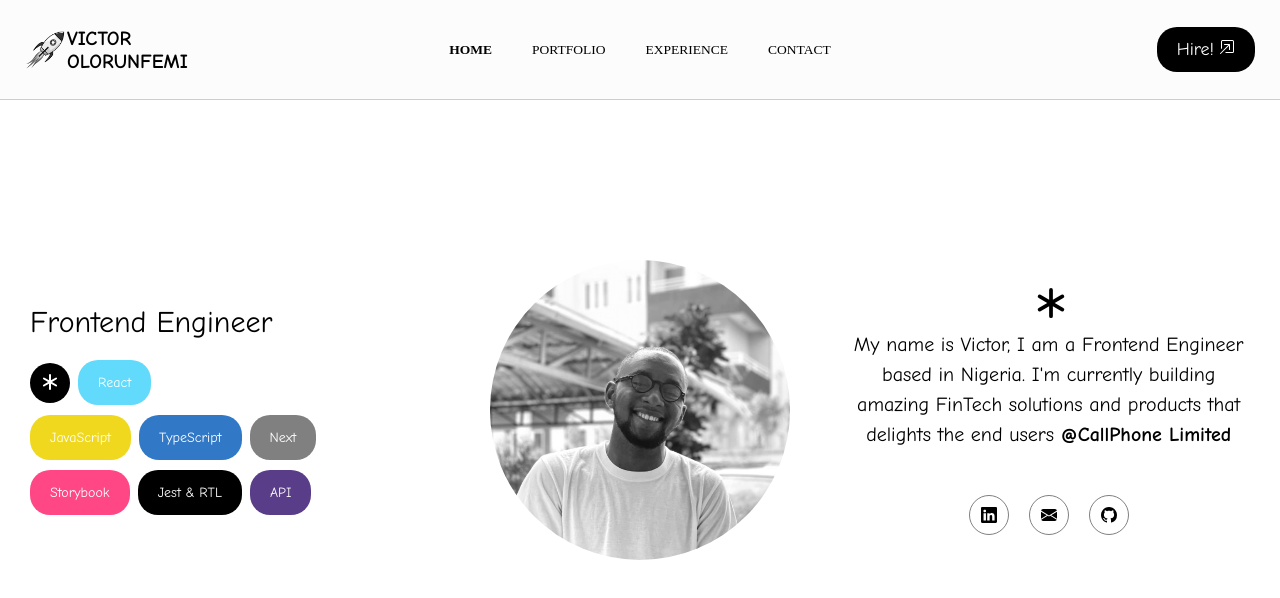
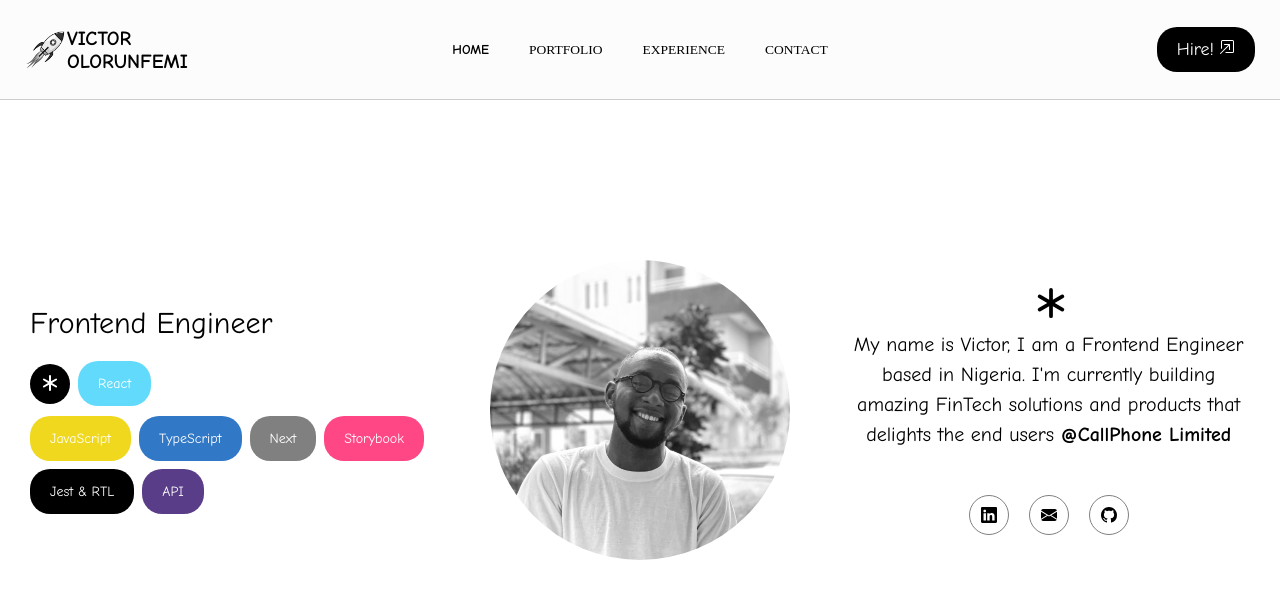
Before and after one commit to clefayomide/personal_portfolio, a Next.js app: page / in a window 1280 px wide. Shown: the top 598 px of the page. Built offline with nearby package versions, Linux system fonts and the light colour scheme.

Commit message:
completed responsiveness for home and portfolio

```diff
--- a/src/components/header/Header.jsx
+++ b/src/components/header/Header.jsx
@@ -16,7 +16,12 @@ export const Header = ({ current_route }) => {
         <ul className={styles.list}>
           <li
             className={styles.list_item}
-            style={{ fontWeight: `${current_route === "/" && "600"}` }}
+            style={{
+              fontWeight: `${current_route === "/" && "600"}`,
+              fontFamily: `${
+                current_route === "/" && "var(--comic_neue_bold)"
+              }`,
+            }}
           >
             <Link href={"/"}>HOME</Link>
           </li>
@@ -24,6 +29,9 @@ export const Header = ({ current_route }) => {
             className={styles.list_item}
             style={{
               fontWeight: `${current_route === "/portfolio" && "600"}`,
+              fontFamily: `${
+                current_route === "/portfolio" && "var(--comic_neue_bold)"
+              }`,
             }}
           >
             <Link href={"/portfolio"}>PORTFOLIO</Link>
@@ -32,13 +40,21 @@ export const Header = ({ current_route }) => {
             className={styles.list_item}
             style={{
               fontWeight: `${current_route === "/experience" && "600"}`,
+              fontFamily: `${
+                current_route === "/experience" && "var(--comic_neue_bold)"
+              }`,
             }}
           >
             <Link href={"/"}>EXPERIENCE</Link>
           </li>
           <li
             className={styles.list_item}
-            style={{ fontWeight: `${current_route === "/contact" && "600"}` }}
+            style={{
+              fontWeight: `${current_route === "/contact" && "600"}`,
+              fontFamily: `${
+                current_route === "/contact" && "var(--comic_neue_bold)"
+              }`,
+            }}
           >
             <Link href={"/"}>CONTACT</Link>
           </li>
--- a/src/components/header/Header.module.css
+++ b/src/components/header/Header.module.css
@@ -32,7 +32,7 @@
   justify-content: space-between;
   gap: 40px;
   list-style: none;
-  /* font-family: var(--comic_neue_); */
+  /* font-family: var(--comic_neue_bold); */
   font-weight: 500;
   font-size: 13.5px;
 }
--- a/src/components/portfolio/Portfolio.jsx
+++ b/src/components/portfolio/Portfolio.jsx
@@ -3,13 +3,13 @@ import React from "react";
 import UIConverter from "../../assets/ui-currency-converter.png";
 import styles from "./Portfolio.module.css";
 
-export const Portfolio = ({ title, stacks, desc }) => {
+export const Portfolio = ({ title, stacks, desc, link }) => {
   return (
     <div className={styles.card_container}>
       <h1 className={styles.title}>{title}</h1>
       <p className={styles.stacks}>{stacks}</p>
       <p className={styles.desc}>{desc}</p>
-      <a href="#" className={styles.live_container}>
+      <a href={link} className={styles.live_container} target="_blank" rel="n">
         <svg
           xmlns="http://www.w3.org/2000/svg"
           width="16"
--- a/src/components/summary/profile/Profile.jsx
+++ b/src/components/summary/profile/Profile.jsx
@@ -35,9 +35,6 @@ export const Designation = () => {
           <Button text="JavaScript" backgroundColor="#EFD81D" fontSize="14px" />
           <Button text="TypeScript" backgroundColor="#3178C6" fontSize="14px" />
           <Button text="Next" backgroundColor="grey" fontSize="14px" />
-        </div>
-
-        <div className={styles.languages_container}>
           <Button text="Storybook" backgroundColor="#FF4785" fontSize="14px" />
           <Button text="Jest & RTL" backgroundColor="#000000" fontSize="14px" />
           <Button text="API" backgroundColor="#593D88" fontSize="14px" />
--- a/src/layout/flex/Flex.module.css
+++ b/src/layout/flex/Flex.module.css
@@ -39,3 +39,13 @@
     padding-right: 30px;
   }
 }
+
+@media all and (min-width: 1600px) {
+  .flex_container {
+    width: 1500px;
+    max-width: 1500px;
+    left: 0;
+    right: 0;
+    margin: 0 auto;
+  }
+}
--- a/src/pages/index.js
+++ b/src/pages/index.js
@@ -35,6 +35,7 @@ delight end-users"
       </Head>
       <main>
         <Header current_route={router.pathname} />
+
         <Summary
           content_one={<Designation />}
           content_three={<ShortIntro />}
--- a/src/pages/portfolio/index.js
+++ b/src/pages/portfolio/index.js
@@ -29,21 +29,27 @@ const index = () => {
             desc="Airvend web app for vas and utility services"
             stacks="JAVASCRIPT + REACT"
             title="Airvend"
+            link={"https://test-airvend-web.netlify.app/"}
           />
           <Portfolio
             desc="Customisable UI currency converter package library"
             stacks="TYPESCRIPT + REACT"
             title="UI Currency Converter"
+            link={
+              "https://www.npmjs.com/package/@clefayomide/ui-currency-converter"
+            }
           />
           <Portfolio
             desc="eCommerce web app for thrift sellers and buyers"
             stacks="JAVASCRIPT + REACT"
             title="Thrifit"
+            link={"https://dev-thrifit.netlify.app/"}
           />
           <Portfolio
             desc="Spotify clone"
             stacks="TYPESCRIPT + REACT"
             title="Not Spotifffyyy"
+            link={"https://not-spotifffyyy.netlify.app/"}
           />
         </section>
       </main>
--- a/src/styles/Home.module.css
+++ b/src/styles/Home.module.css
@@ -1,5 +1,3 @@
-
-
 .test {
   padding-left: 40px;
   padding-right: 25px;
```
Also changed, not shown: src/styles/Portfolio.module.css (+10 -0 lines), 1 other file (tests, documents, lock files or other folders).
